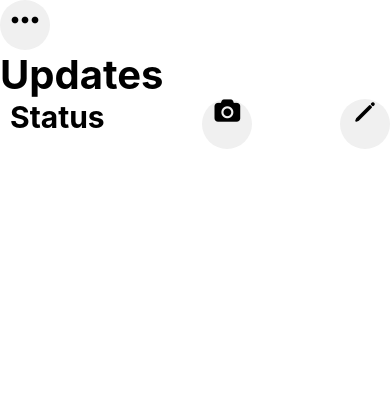
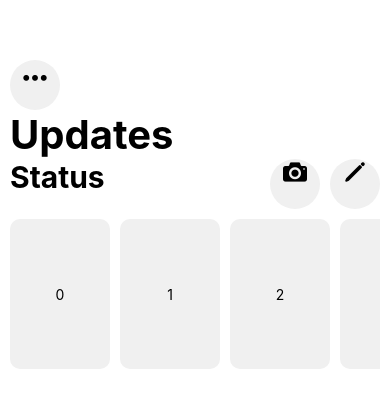
Before and after one commit to Maryam-hub455/my-app-2025-internship-react-native, a React Native app: screen / in a window 390 px wide. Shown: the top 408 px of the page. Built offline with nearby package versions, Linux system fonts and the light colour scheme.

Commit message:
lecture 11 whatsappStatusApp

```diff
--- a/src/screens/whatsappStatus/styles.js
+++ b/src/screens/whatsappStatus/styles.js
@@ -1,32 +1,54 @@
 import { StyleSheet } from "react-native";
 
 export const styles = StyleSheet.create({
+  header: {
+    marginTop: 60,
+    paddingHorizontal: 10,
+  },
 
-  header: {
-    marginTop: 50,
-    paddingHorizontal:50,
+  headerText: {
+    fontSize: 40,
+    fontWeight: "bold",
 
   },
-  headerText:{
-  fontSize:40,
-  fontWeight:"bold",
+
+  statusListing: {
   },
-  statusListing:{
+
+  statusListingHeading: {
+    flexDirection: "row",
+    justifyContent: "space-between",
 
   },
-  statusListingHeading:{
-    flexDirection:"row",
-    justifyContent:"space-between",
-  },
-  headerSubListingContainer:{
-    flexDirection:"row",
-    gap:10,
+  headerIcon:{
+    backgroundColor:"#f6f5f4",
+    height:40,
+    width:40,
+    borderRadius:20,
+    justifyContent:"center",
+    alignItems:"bold",
 
   },
-  headerSubText:{
-      fontSize:30,
-      fontWeight:"bold",
-      paddingHorizontal:10
-    },
 
+  headerSubIconContainer: {
+    flexDirection: "row",
+    gap: 10,
+
+  },
+
+  headerSubText: {
+    fontSize: 30,
+    fontWeight: "bold",
+  },
+  statusContainer: {
+    alignItems: "center",
+    gap: 10,
+    marginVertical: 10,
+    backgroundColor: "#f0f0f0",
+    height: 150,
+    width: 100,
+    borderRadius: 10,
+    justifyContent: "center",
+    marginRight: 10,
+  }
 });
--- a/src/screens/whatsappStatus/whatsappStatus.js
+++ b/src/screens/whatsappStatus/whatsappStatus.js
@@ -1,39 +1,60 @@
-import { View, Text,StyleSheet } from 'react-native'
-import React from 'react'
-import MaterialCommunityIcons from '@expo/vector-icons/MaterialCommunityIcons';
-import FontAwesome from '@expo/vector-icons/FontAwesome';
-import Ionicons from '@expo/vector-icons/Ionicons';
-import {styles} from './styles';
-import { IconContainer } from '../../components/iconContainer';
+import { FlatList, Text, View } from "react-native";
+import React from "react";
+import MaterialCommunityIcons from "@expo/vector-icons/MaterialCommunityIcons";
+import Entypo from "@expo/vector-icons/Entypo";
+
+import Ionicons from "@expo/vector-icons/Ionicons";
+
+import { styles } from "./styles";
+import { IconContainer } from "../../components/iconContainer";
+
 export default function WhatsappStatus() {
+  const numericData = [0, 1, 2, 3, 4, 5, 6, 7, 8, 9];
+
+  const _renderStatus = (item) => {
+    return (
+      <View style={styles.statusContainer}>
+        <Text>{item}</Text>
+      </View>
+    );
+  };
+
   return (
     <View>
-      <View style={StyleSheet.header}>
+      <View style={styles.header}>
         <IconContainer
-        icon={<MaterialCommunityIcons
+          icon={
+            <MaterialCommunityIcons
               name="dots-horizontal"
-         size={40}
-         color="black" />}
+              size={35}
+              color="black"
             />
+          }
+        />
+        <Text style={styles.headerText}>Updates</Text>
 
-         </View>
-         <Text style={styles.headerText}>Updates</Text>
         <View style={styles.statusListing}>
           <View style={styles.statusListingHeading}>
-
             <Text style={styles.headerSubText}>Status</Text>
-
+            <View style={styles.headerSubIconContainer}>
               <IconContainer
-              icon={<FontAwesome name="camera" size={24} color="black" />}
+                icon={<Entypo name="camera" size={24} color="black" />}
               />
-
               <IconContainer
                 icon={<Ionicons name="pencil" size={24} color="black" />}
               />
+            </View>
+          </View>
 
+          <FlatList
+            data={numericData}
+            horizontal={true}
+            renderItem={({ item }) => _renderStatus(item)}
+          />
+
+          {/* list banani h is ma */}
         </View>
       </View>
     </View>
-
-  )
+  );
 }
```
Lines whose indentation alone changed are shown as unchanged.
